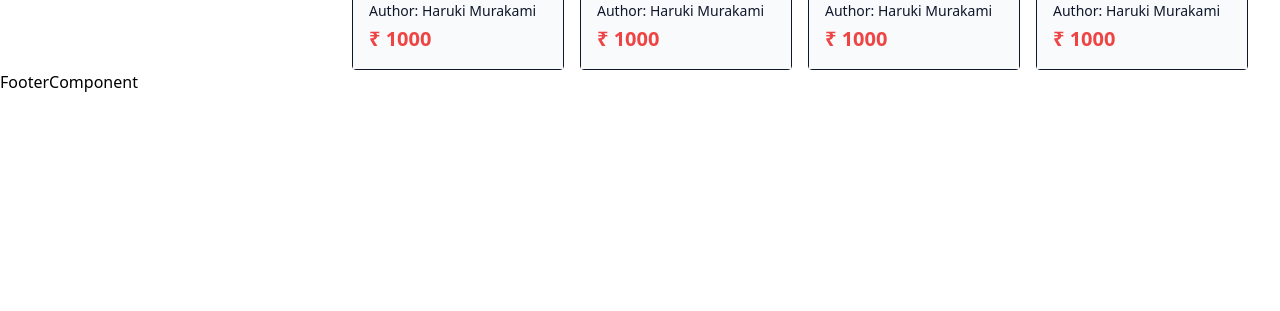
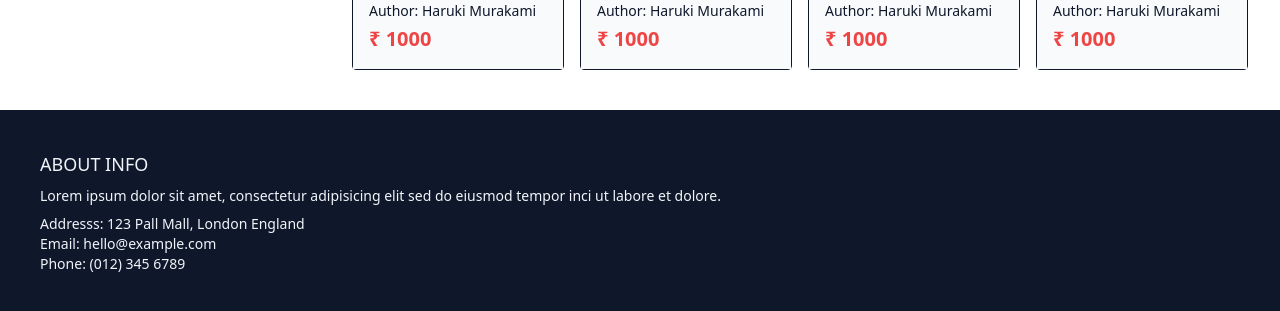
Before and after one commit to codeWithAshith/React-Query---Typescript---Online-Bookstore-Project, a React (Create React App) app: page /shop in a window 1280 px wide. Shown: the part 911-1222 px from the top of the page. Before the commit the page ends 1005 px from the top, so only its background shows below. Built offline with nearby package versions, Linux system fonts and the light colour scheme.

Commit message:
09 - Footer added

```diff
--- a/src/components/Footer.component.tsx
+++ b/src/components/Footer.component.tsx
@@ -1,7 +1,18 @@
-import React from "react";
-
 const FooterComponent = () => {
-  return <div>FooterComponent</div>;
+  return (
+    <div className="p-10 bg-slate-900">
+      <p className="text-lg text-slate-100">ABOUT INFO</p>
+      <p className="text-sm text-slate-100 my-2">
+        Lorem ipsum dolor sit amet, consectetur adipisicing elit sed do eiusmod
+        tempor inci ut labore et dolore.
+      </p>
+      <div>
+        <p className="text-sm text-slate-100">Addresss: 123 Pall Mall, London England</p>
+        <p className="text-sm text-slate-100">Email: hello@example.com</p>
+        <p className="text-sm text-slate-100">Phone: (012) 345 6789</p>
+      </div>
+    </div>
+  );
 };
 
 export default FooterComponent;
--- a/src/components/Popular.component.tsx
+++ b/src/components/Popular.component.tsx
@@ -3,7 +3,7 @@
 
 const PopularComponent = () => {
   return (
-    <div className="flex min-h-[100vh] bg-slate-100">
+    <div className="flex min-h-[100vh] bg-slate-100 pb-12">
       <div className="flex-1 flex flex-col px-8">
         <p className="text-slate-900 text-5xl mb-4 text-center my-16">
           Featured Collections
--- a/src/pages/Shop.page.tsx
+++ b/src/pages/Shop.page.tsx
@@ -5,7 +5,7 @@
 
 const ShopPage = () => {
   return (
-    <div className="flex min-w-[100vw]">
+    <div className="flex min-w-[100vw] pb-10">
       <div className="min-w-80 w-72 ">
         <FilterComponent />
       </div>
```
